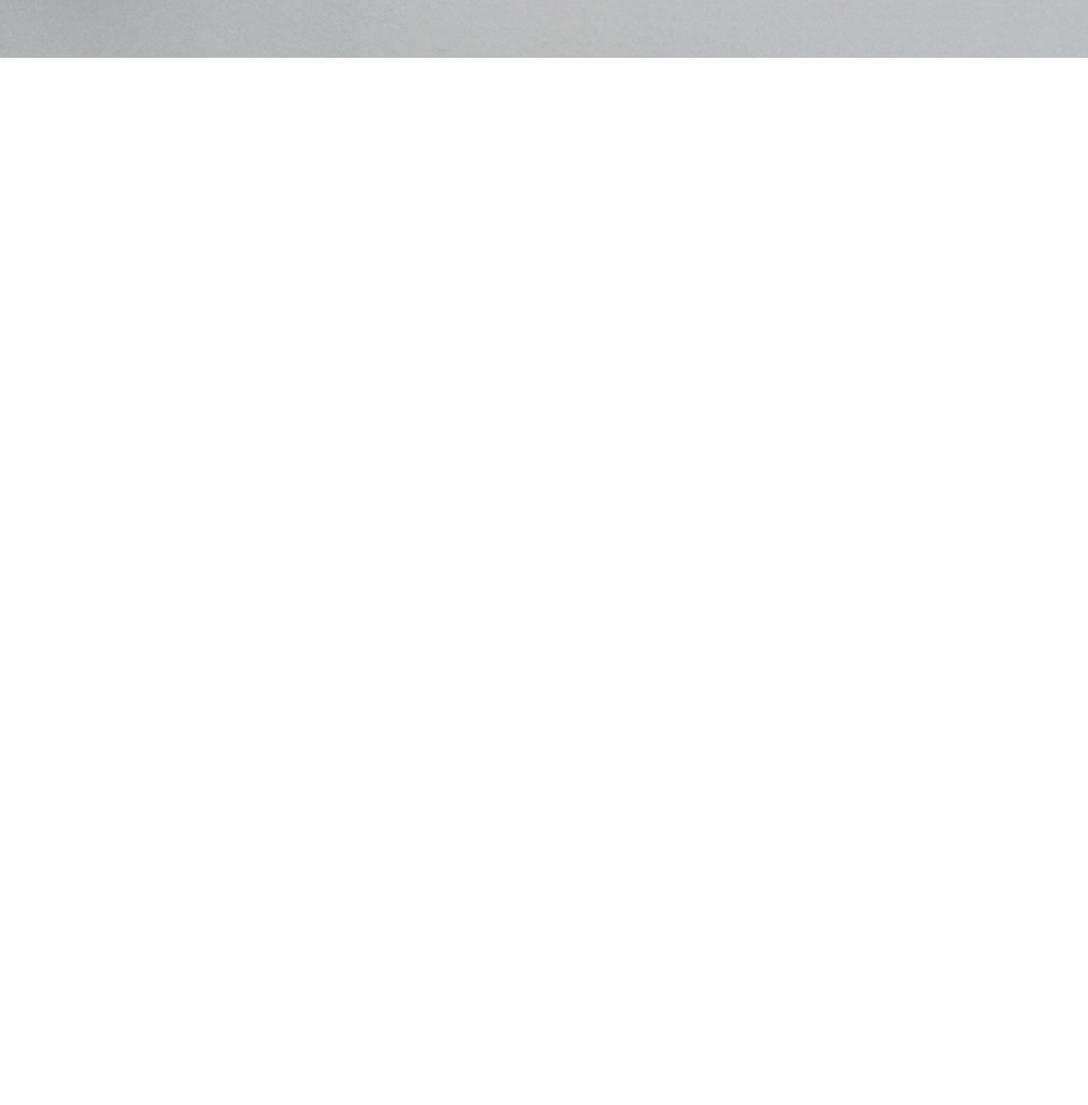
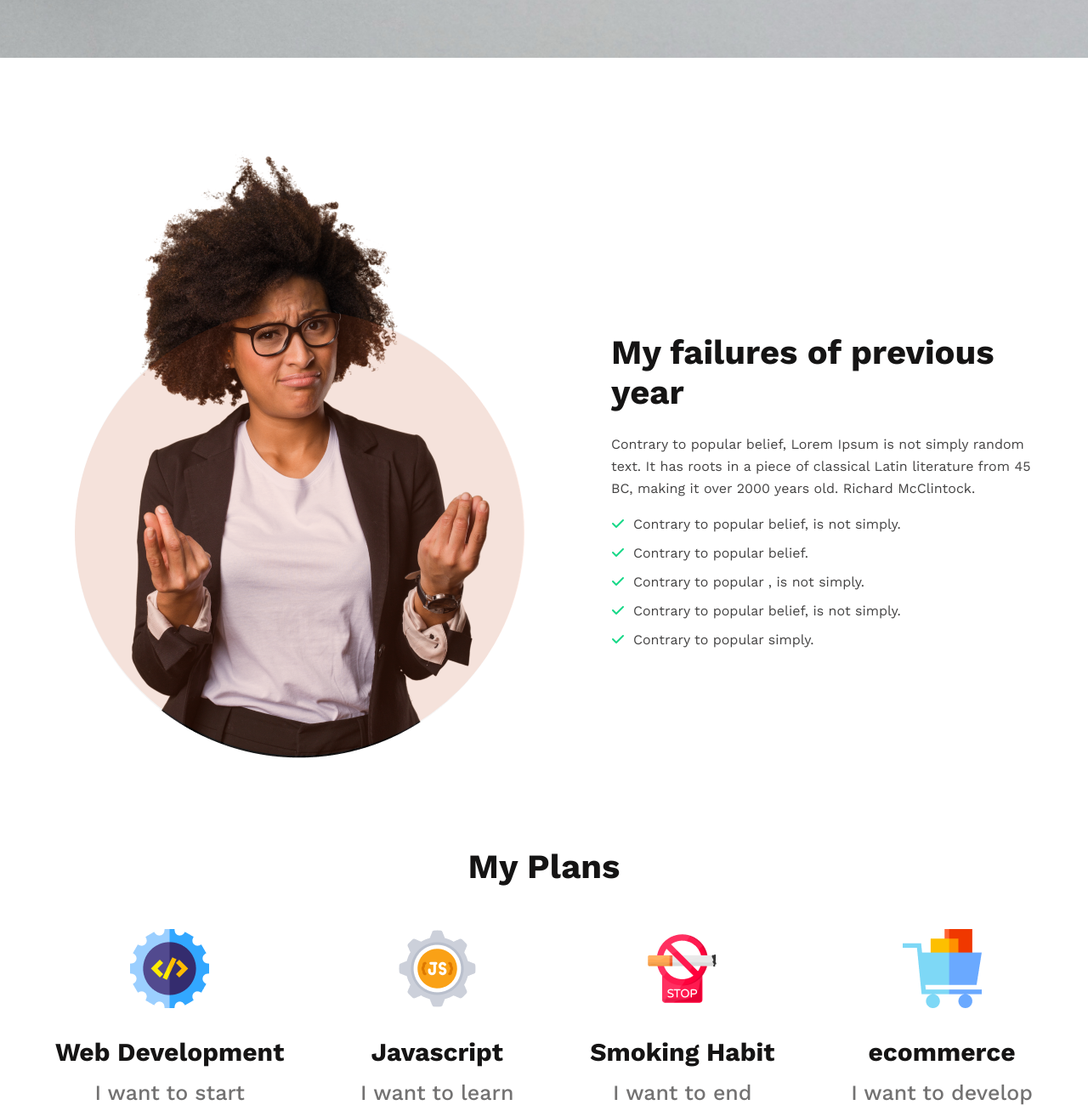
Before and after one commit to Mukhle-sur/assignment-one, a plain HTML site: page index.html in a window 1280 px wide. Shown: the part 781-2081 px from the top of the page at 85% size. Before the commit the page ends 849 px from the top, so only its background shows below. Drawn offline with nearby package versions, Linux system fonts and the light colour scheme.

Commit message:
planing-area-aded

```diff
--- a/css-file/style.css
+++ b/css-file/style.css
@@ -53,12 +53,118 @@ a {
     line-height: 26px;
     font-family: 'Work Sans';
     color: #444343;
-    max-width: 500px ;
+    max-width: 500px;
     margin: auto;
     margin-right: 0;
     margin-bottom: 35px;
 }
-.banner-content{
+
+.banner-content {
     padding: 210px 230px;
     text-align: right;
 }
+
+/* failures-area */
+main {
+    max-width: 1150px;
+    margin: 0 auto;
+}
+
+.failures-area {
+    margin-top: 100px;
+}
+
+.failures-content {
+    display: flex;
+    align-items: center;
+    gap: 85px;
+}
+
+.failures-content h2 {
+    font-size: 40px;
+    font-weight: 700;
+    line-height: 47px;
+    font-family: 'Work Sans';
+    color: #151414;
+    margin-bottom: 25px;
+}
+
+.failures-content p {
+    font-size: 16px;
+    font-weight: 400;
+    line-height: 26px;
+    font-family: 'Work Sans';
+    color: #444343;
+    margin-bottom: 16px;
+}
+
+.failures-content ul li {
+    font-size: 16px;
+    font-weight: 400;
+    line-height: 26px;
+    font-family: 'Work Sans';
+    color: #444343;
+    margin-bottom: 8px;
+}
+
+.failures-content ul li i {
+    color: #16D887;
+    margin-right: 10px;
+}
+
+.failures-content .image {
+    margin-bottom: 100px;
+    position: relative;
+}
+
+.failures-content .image img {
+    opacity: 1;
+}
+
+.failures-content .image::after {
+    position: absolute;
+    content: "";
+    background: rgba(241, 91, 34, 0.2);
+    width: 93%;
+    height: 72%;
+    border-radius: 50%;
+    left: 4%;
+    top: 27%;
+    opacity: .6;
+}
+
+/* planing-area */
+.planing-area .title h2 {
+    font-size: 40px;
+    font-weight: 700;
+    line-height: 47px;
+    font-family: 'Work Sans';
+    color: #151414;
+    text-align: center;
+}
+
+.planing-area .planing-content {
+    margin-top: 50px;
+    display: flex;
+    justify-content: space-between;
+    text-align: center;
+
+}
+
+.planing-content .planing-subject h2 {
+    font-size: 30px;
+    font-weight: 700;
+    line-height: 35px;
+    font-family: 'Work Sans';
+    color: #151414;
+    margin-top: 30px;
+}
+
+.planing-content .planing-subject p {
+    font-size: 25px;
+    font-weight: 500;
+    line-height: 29px;
+    font-family: 'Work Sans';
+    color: #737272;
+    margin-top: 16px;
+}
--- a/index.html
+++ b/index.html
@@ -1,26 +1,86 @@
 <!DOCTYPE html>
 <html lang="en">
+
 <head>
     <meta charset="UTF-8">
     <meta http-equiv="X-UA-Compatible" content="IE=edge">
     <meta name="viewport" content="width=device-width, initial-scale=1.0">
     <title> Assingment number one</title>
     <link rel="stylesheet" href="./css-file/style.css">
+    <!-- font-awosome -->
+    <link rel="stylesheet" href="https://cdnjs.cloudflare.com/ajax/libs/font-awesome/6.2.1/css/all.min.css" integrity="sha512-MV7K8+y+gLIBoVD59lQIYicR65iaqukzvf/nwasF0nqhPay5w/9lJmVM2hMDcnK1OnMGCdVK+iQrJ7lzPJQd1w==" crossorigin="anonymous" referrerpolicy="no-referrer" />
 </head>
+
 <body>
     <header>
         <!-- banner-section -->
         <section class="banner-area">
             <div class="banner-content">
                 <h1>All Thinks Are Possible If You believe</h1>
-                <p>There are many variations of passages of Lorem Ipsum available, but the majority have suffered alteration in some form, by injected humour, or randomised words</p>
+                <p>There are many variations of passages of Lorem Ipsum available, but the majority have suffered
+                    alteration in some form, by injected humour, or randomised words</p>
                 <div class="button">
                     <a href="#" class="btn-primary">Contact Us</a>
                 </div>
             </div>
         </section>
     </header>
-    <main></main>
+    <main>
+        <!-- failures-area -->
+        <section class="failures-area">
+            <div class="failures-content">
+                <div class="image">
+                    <img src="./images/person.png" alt="">
+                </div>
+                <div class="failures-reason">
+                    <h2>My failures of previous year</h2>
+                    <p>Contrary to popular belief, Lorem Ipsum is not simply random text. It has roots in a piece of
+                        classical Latin literature from 45 BC, making it over 2000 years old. Richard McClintock.</p>
+                    <div class="list">
+                        <ul>
+                            <li><i class="fa-solid fa-check"></i>Contrary to popular belief, is not simply.</li>
+                            <li><i class="fa-solid fa-check"></i>Contrary to popular belief.</li>
+                            <li><i class="fa-solid fa-check"></i>Contrary to popular , is not simply.</li>
+                            <li><i class="fa-solid fa-check"></i>Contrary to popular belief, is not simply.</li>
+                            <li><i class="fa-solid fa-check"></i>Contrary to popular simply.</li>
+                        </ul>
+                    </div>
+                </div>
+            </div>
+        </section>
+        <!-- planing-area -->
+        <section class="planing-area">
+            <div class="title">
+                <h2>My Plans</h2>
+            </div>
+            <div class="planing-content">
+                <div class="planing-subject">
+                    <img src="./images/icons/web.png" alt="">
+                    <h2>Web Development</h2>
+                    <p>I want to start</p>
+                </div>
+                <div class="planing-subject">
+                    <img src="./images/icons/js.png" alt="">
+                    <h2>Javascript</h2>
+                    <p>I want to learn</p>
+                </div>
+                <div class="planing-subject">
+                    <img src="./images/icons/smoke.png" alt="">
+                    <h2>Smoking Habit</h2>
+                    <p>I want to end</p>
+                </div>
+                <div class="planing-subject">
+                    <img src="./images/icons/ecom.png" alt="">
+                    <h2>ecommerce</h2>
+                    <p>I want to develop</p>
+                </div>
+            </div>
+        </section>
+        <!-- gardient-area -->
+
+
+    </main>
     <footer></footer>
 </body>
+
 </html>
```
